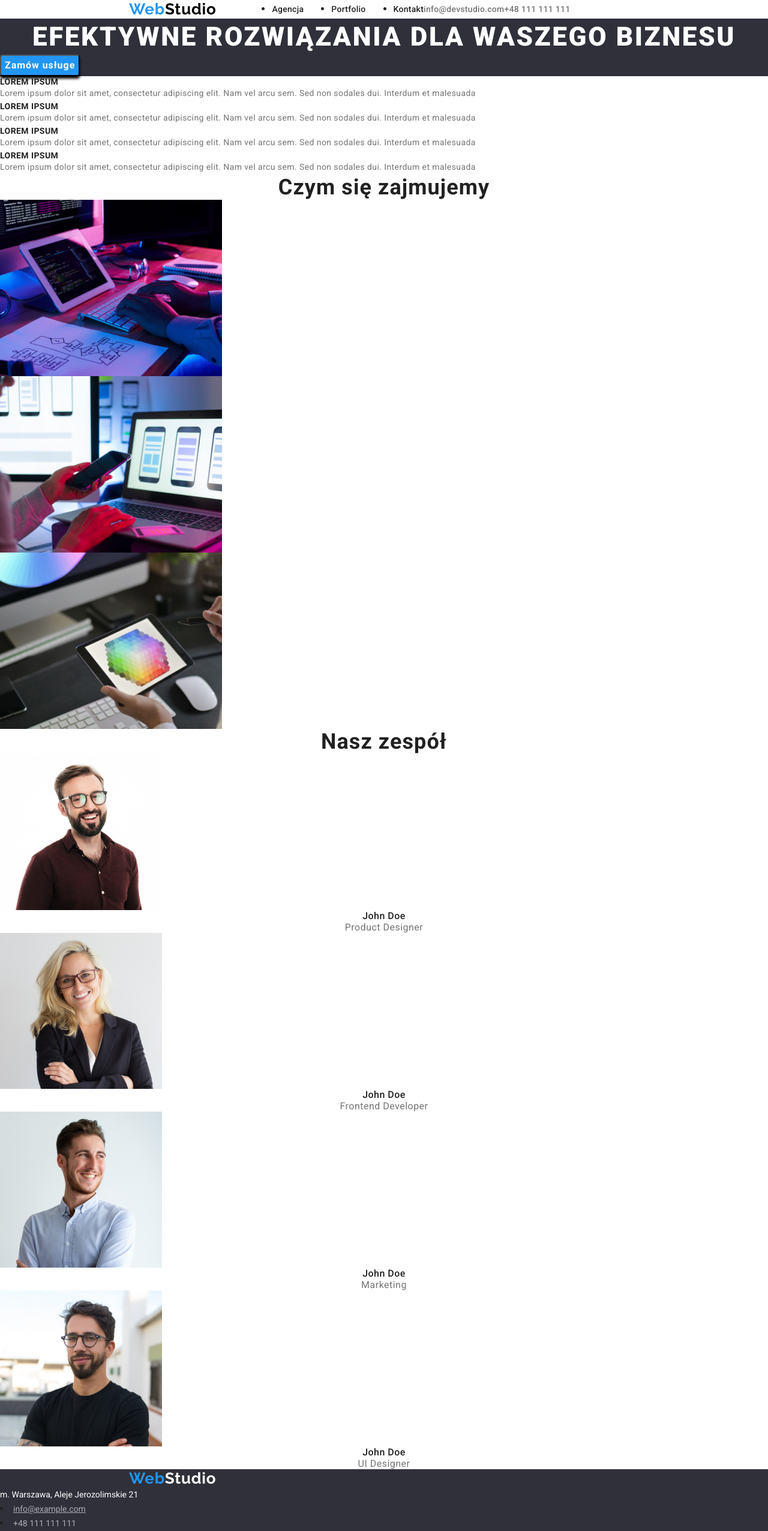
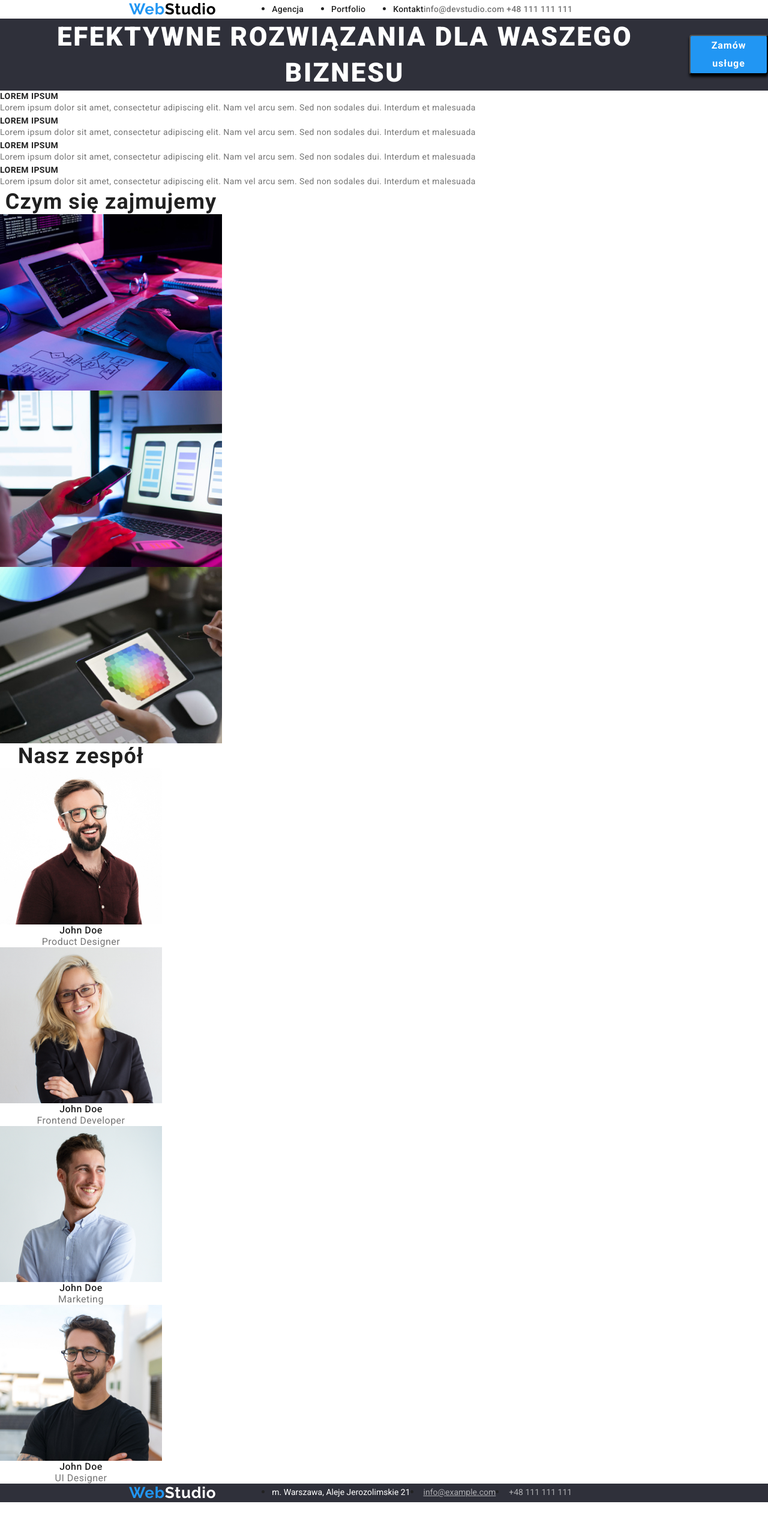
Before and after one commit to adamjed34/goit-markup-hw-03, a plain HTML site: page index.html in a window 1280 px wide. Shown: the whole page at 60% size. After the commit the page ends 2504 px from the top, so only its background shows below. Drawn offline with nearby package versions, Linux system fonts and the light colour scheme.

Commit message:
update index.html

```diff
--- a/index.html
+++ b/index.html
@@ -5,10 +5,13 @@
     <meta http-equiv="X-UA-Compatible" content="IE=edge" />
     <meta name="viewport" content="width=device-width, initial-scale=1.0" />
     <title>Document</title>
-    <link rel="stylesheet" href="https://cdnjs.cloudflare.com/ajax/libs/modern-normalize/1.1.0/modern-normalize.css"
+    <link
+      rel="stylesheet"
+      href="https://cdnjs.cloudflare.com/ajax/libs/modern-normalize/1.1.0/modern-normalize.css"
       integrity="sha512-Y0MM+V6ymRKN2zStTqzQ227DWhhp4Mzdo6gnlRnuaNCbc+YN/ZH0sBCLTM4M0oSy9c9VKiCvd4Jk44aCLrNS5Q=="
       crossorigin="anonymous"
-      referrerpolicy="no-referrer"/>
+      referrerpolicy="no-referrer"
+    />
     <link rel="stylesheet" href="css/styles.css" />
     <link rel="preconnect" href="https://fonts.googleapis.com" />
     <link rel="preconnect" href="https://fonts.gstatic.com" crossorigin />
@@ -20,32 +23,43 @@
   <body>
     <header class="header">
       <div class="container">
-            <a class="logo container" href="index.html"><span class="logo-part-blue">Web</span><span class="logo-part-black">Studio</span></a>
+        <a class="logo" href="index.html"
+          ><span class="logo-part-blue">Web</span
+          ><span class="logo-part-black">Studio</span></a
+        >
         <nav class="navigation">
           <ul class="navigation-list">
             <li class="navigation-list-item agencja">
               <a class="navigation-list-link" href="#">Agencja</a>
             </li>
             <li class="navigation-list-item portfolio">
-                        <a class="navigation-list-link" href="portfolio.html">Portfolio</a>
+              <a class="navigation-list-link" href="portfolio.html"
+                >Portfolio</a
+              >
             </li>
             <li class="navigation-list-item kontakt">
               <a class="navigation-list-link" href="#">Kontakt</a>
             </li>
           </ul>
         </nav>
-            <a class="contact-mail" href="mailto:info@devstudio.com">info@devstudio.com</a>
+        <div class="header-contact">
+          <a class="contact-mail" href="mailto:info@devstudio.com"
+            >info@devstudio.com</a
+          >
           <a class="contact-phone" href="tel:48111111111">+48 111 111 111</a>
+        </div>
       </div>
     </header>
 
     <main class="main">
       <!--HERO-->
       <section class="hero">
+        <div class="container">
           <div class="hero-header">
             <h1 class="hero-header-title">
               EFEKTYWNE ROZWIĄZANIA DLA WASZEGO BIZNESU
             </h1>
+          </div>
           <button class="hero-header-btn" type="button">
             <span class="hero-header-btn-title">Zamów usługe</span>
           </button>
@@ -53,6 +67,7 @@
       </section>
 
       <section class="main-description">
+        <div class="container">
           <ul class="main-description-list">
             <li class="main-description-item">
               <p class="main-description-title">LOREM IPSUM</p>
@@ -83,10 +98,12 @@
               </p>
             </li>
           </ul>
+        </div>
       </section>
 
       <!--Czym się zajmujemy-->
       <section class="main-what-we-do">
+        <div class="container">
           <div class="main-what-we-do-space">
             <h2 class="main-what-we-do-header">Czym się zajmujemy</h2>
             <ul class="main-what-we-do-list">
@@ -101,6 +118,7 @@
               </li>
               <li class="main-what-we-do-list-item">
                 <img
+                  class="main-what-we-do-list-image"
                   src="images/box2.jpg"
                   alt="mobile"
                   width="370"
@@ -109,6 +127,7 @@
               </li>
               <li class="main-what-we-do-list-item">
                 <img
+                  class="main-what-we-do-list-image"
                   src="images/box3.jpg"
                   alt="tablet"
                   width="370"
@@ -117,10 +136,13 @@
               </li>
             </ul>
           </div>
+        </div>
       </section>
 
       <!--Nasz zespół-->
       <section class="team">
+        <div class="container">
+          <div class="team-space">
             <h2 class="team-header">Nasz zespół</h2>
             <ul class="team-list">
               <li class="team-item">
@@ -168,15 +190,19 @@
                 <p class="team-personal-position">UI Designer</p>
               </li>
             </ul>
+          </div>
+        </div>
       </section>
     </main>
 
+    <!-- FOOTER -->
+
     <footer class="footer">
+      <div class="container">
         <a class="logo" href="index.html"
           ><span class="logo-part-blue">Web</span
           ><span class="logo-part-white">Studio</span></a
         >
-
         <address class="address">
           <ul class="address-list">
             <li class="address-item">
@@ -186,8 +212,8 @@
                 target="_blank"
                 >m. Warszawa, Aleje Jerozolimskie 21</a
               >
+            </address>
             </li>
-        </address>
             <li class="address-item">
               <a class="address-link-mail" href="mailto:info@example.com"
                 >info@example.com</a
@@ -199,7 +225,7 @@
               >
             </li>
           </ul>
-
+      </div>
     </footer>
   </body>
-</html
+</html>
```
Lines whose indentation alone changed are shown as unchanged.
